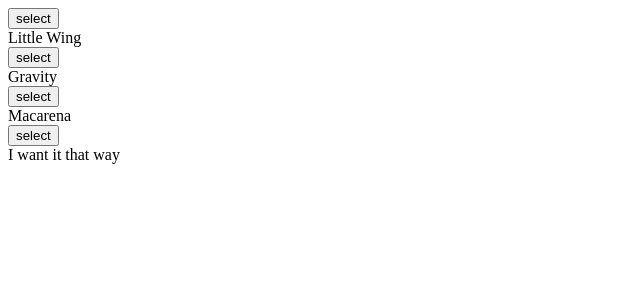
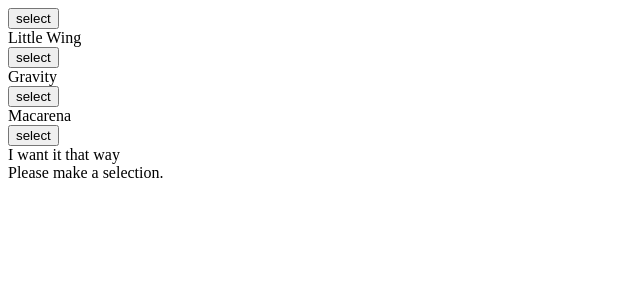
Before and after one commit to svhong/reduxing, a React (Create React App) app: page / in a window 1280 px wide. Shown: the top 300 px of the page, without its empty margins (0-640 px from the left). Built offline with nearby package versions, Linux system fonts and the light colour scheme; the HTML template or start-up script is replaced by a standard one.

Commit message:
added song detail component

```diff
--- a/src/components/App.js
+++ b/src/components/App.js
@@ -1,7 +1,7 @@
 import React from 'react';
 
-import { selectSong } from '../actions';
 import SongList from './SongList';
+import SongDetail from './SongDetail';
 
 const App = () => {
     return (
@@ -10,6 +10,9 @@
                 <div className="column eight wide">
                     <SongList />
                 </div>
+                <div className="column eight wide">
+                    <SongDetail />
+                </div>
             </div>
         </div>
     )
--- /dev/null
+++ b/src/components/SongDetail.js
@@ -0,0 +1,26 @@
+import React from 'react';
+import { connect } from 'react-redux';
+
+const SongDetail = ({ mySelectedSong }) => {
+    if (!mySelectedSong) {
+        return <div>Please make a selection.</div>
+    }
+    return (
+        <div>
+            <h3>Details for:</h3>
+            <p>
+                Title: {mySelectedSong.title}
+                <br />
+                Duration: {mySelectedSong.duration}
+            </p>
+
+            {mySelectedSong.title}
+        </div>
+    )
+}
+
+const mapStateToProps = (state) => {
+    return { mySelectedSong: state.selectedSong }
+}
+
+export default connect(mapStateToProps)(SongDetail);
```
